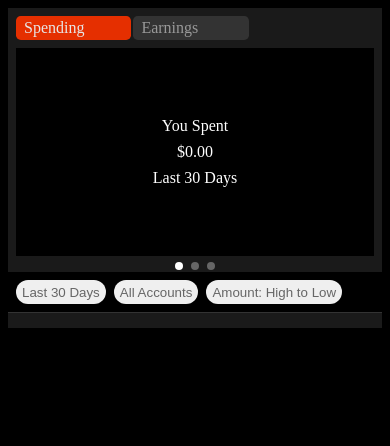
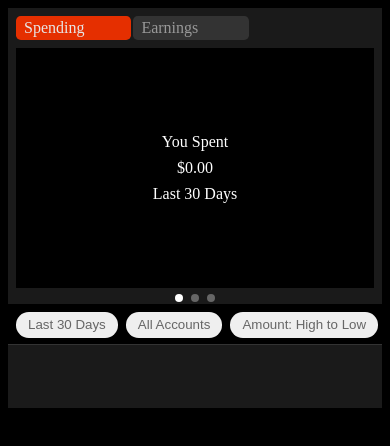
Before and after one commit to brendanbuchanan21/expense-tracker-app, a React (Vite) app in the folder frontend/: page /expenses-home in a window 390 px wide. Shown: the top 446 px of the page. Built offline with nearby package versions, Linux system fonts and the light colour scheme; no server answers; sample sign-in values are in the browser's storage.

Commit message:
add responsiveness for expenses page

```diff
--- a/frontend/src/components/balances/balanceHome.css
+++ b/frontend/src/components/balances/balanceHome.css
@@ -9,6 +9,7 @@
     display: flex;
     align-items: center;
     justify-content: center;
+    min-height: 20rem;
 }
 .balance-home-spinner {
     text-align: center;
@@ -118,3 +119,10 @@
     padding-left: 1.5rem;
     font-size: .8rem;
 }
+
+
+@media (max-width: 450px) {
+    .display-container {
+        height: 25rem;
+    }
+}
--- a/frontend/src/components/dashboardSection/dashboard.css
+++ b/frontend/src/components/dashboardSection/dashboard.css
@@ -65,4 +65,5 @@
     .main-container {
         width: 20rem;
     }
+
 }
--- a/frontend/src/components/expenses/expensesHome.css
+++ b/frontend/src/components/expenses/expensesHome.css
@@ -109,3 +109,28 @@
       transform: rotate(360deg);
     }
   }
+
+@media (max-width: 450px) {
+  #graph {
+    min-height: 15rem;
+  }
+  .expenses-tab-container {
+  display: flex;
+  overflow-x: auto;
+  overflow-y: hidden;
+  white-space: nowrap;
+  gap: 0.5rem;
+  padding: 0.5rem;
+  scrollbar-width: none;
+}
+
+.expenses-tab-container::-webkit-scrollbar {
+  display: none;
+}
+
+.expenses-tab-container button {
+  flex-shrink: 0;
+  height: 1.6rem;
+  padding: 0 0.75rem;
+}
+}
```
